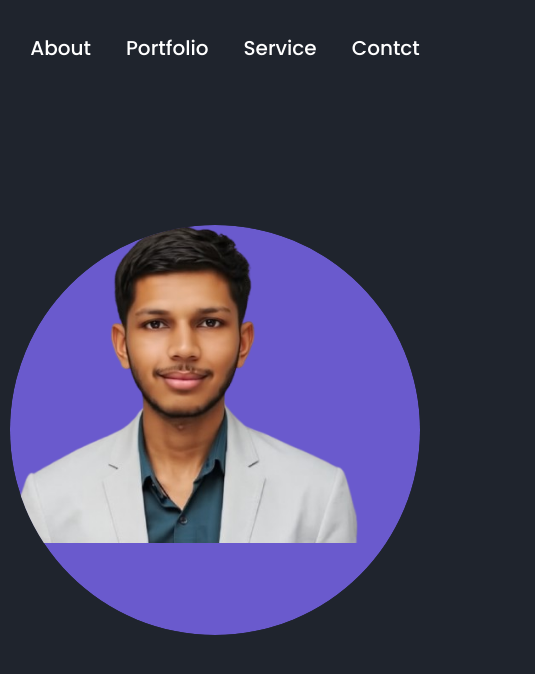
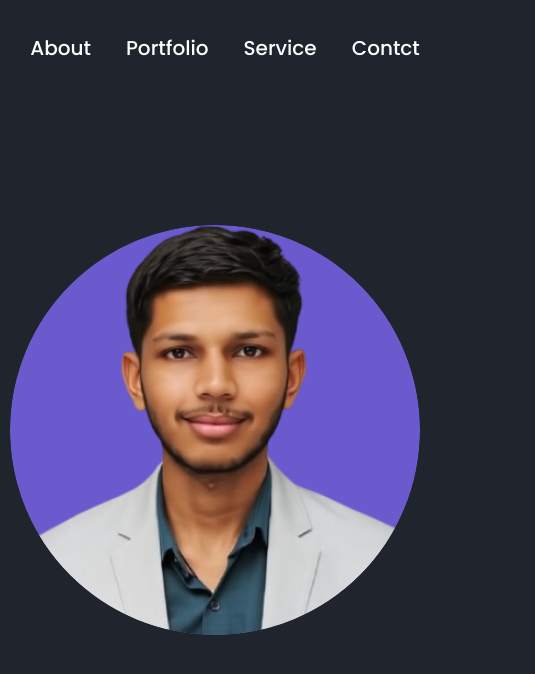
Before and after one commit to radiant82/radiant82.github.io, a plain HTML site: page index.html in a window 1280 px wide. Shown: the full height of the page, 745-1280 px from the left. Drawn offline with nearby package versions, Linux system fonts and the light colour scheme.

Commit message:
Fix image alignment

```diff
--- a/style.css
+++ b/style.css
@@ -142,17 +142,17 @@ a {
   border-radius: 50%;
 }
 
-/* .home-img .img-box img {
+.home-img .img-box img {
   width: 100%;
   height: 100%;
   object-fit: cover;
   border-radius: 50%;
   display: block;
-} */
+}
 
-.home-img .img-box .img-item img {
+/* .home-img .img-box .img-item img {
   position: absolute;
   display: block;
   width: 85%;
   object-fit: cover;
-}
+} */
```
